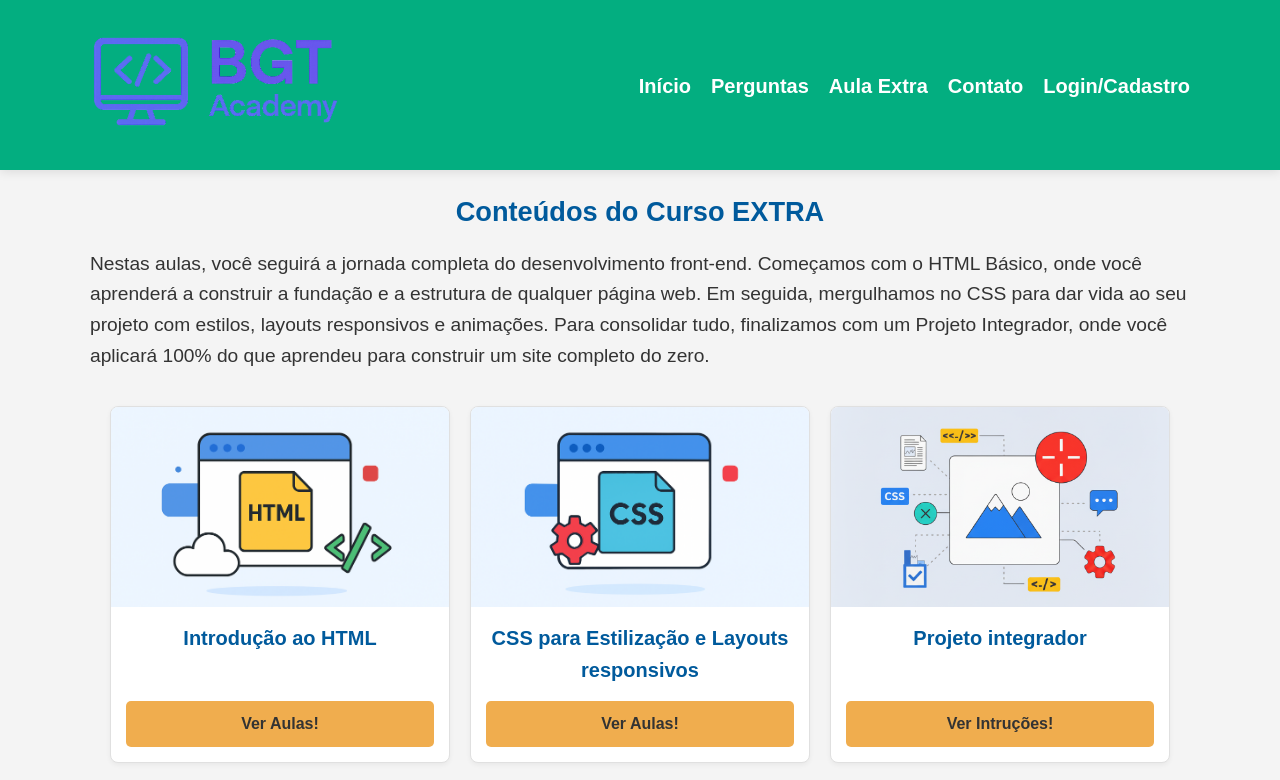
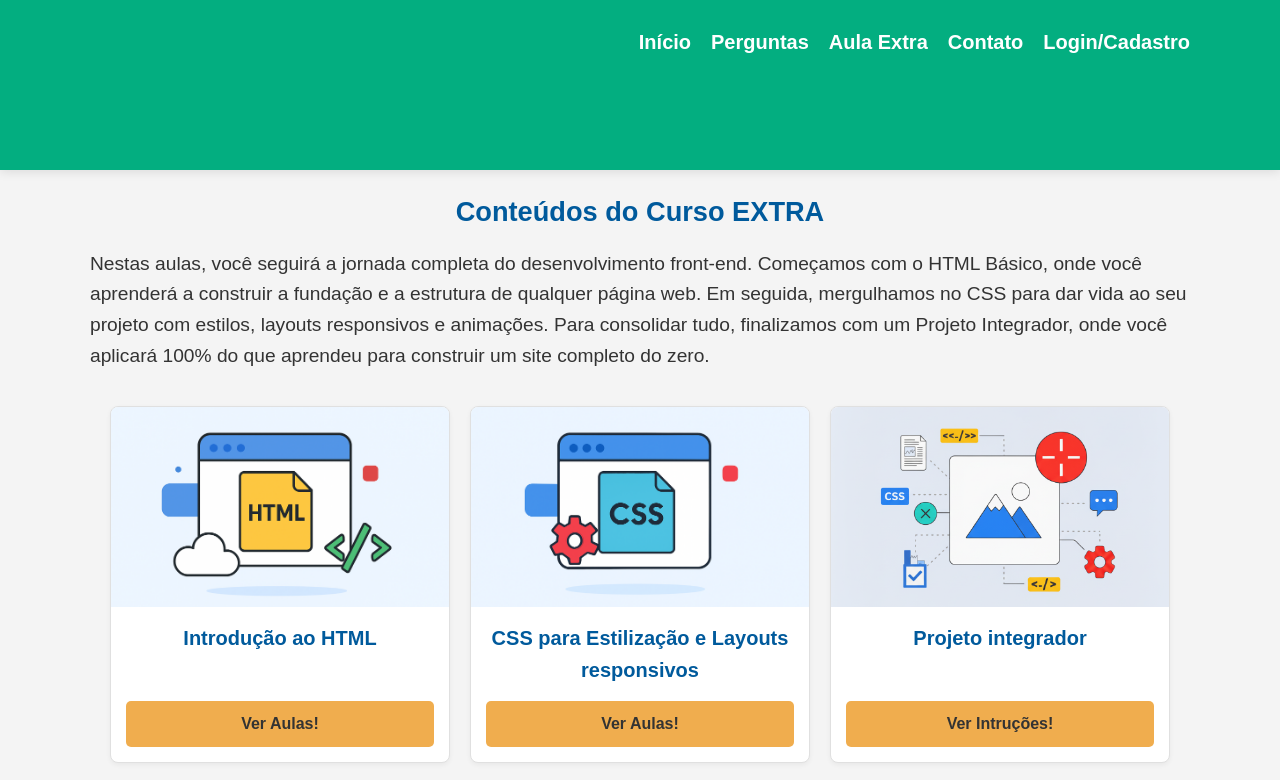
Before and after one commit to GatutiaDev/Certificadora_De_Competencia_Identaria, a plain HTML site: page aulaextra.html in a window 1280 px wide. Shown: the top 780 px of the page. Drawn offline with Linux system fonts and the light colour scheme; a web font is replaced by a local one.

Commit message:
Fix HTML structure and update logo source

```diff
--- a/aulaextra.html
+++ b/aulaextra.html
@@ -17,7 +17,7 @@
     <main>
         <header class="navbar">
             <div class="container">
-                <h1><img class="logo" src="./imgs/logo2.png" alt="Logo BGT"></h1>
+                <h1><img class="logo" src="" alt=""></h1>
                 <nav>
                     <ul>
                         <li><a href="index.html">Início</a></li>
```
